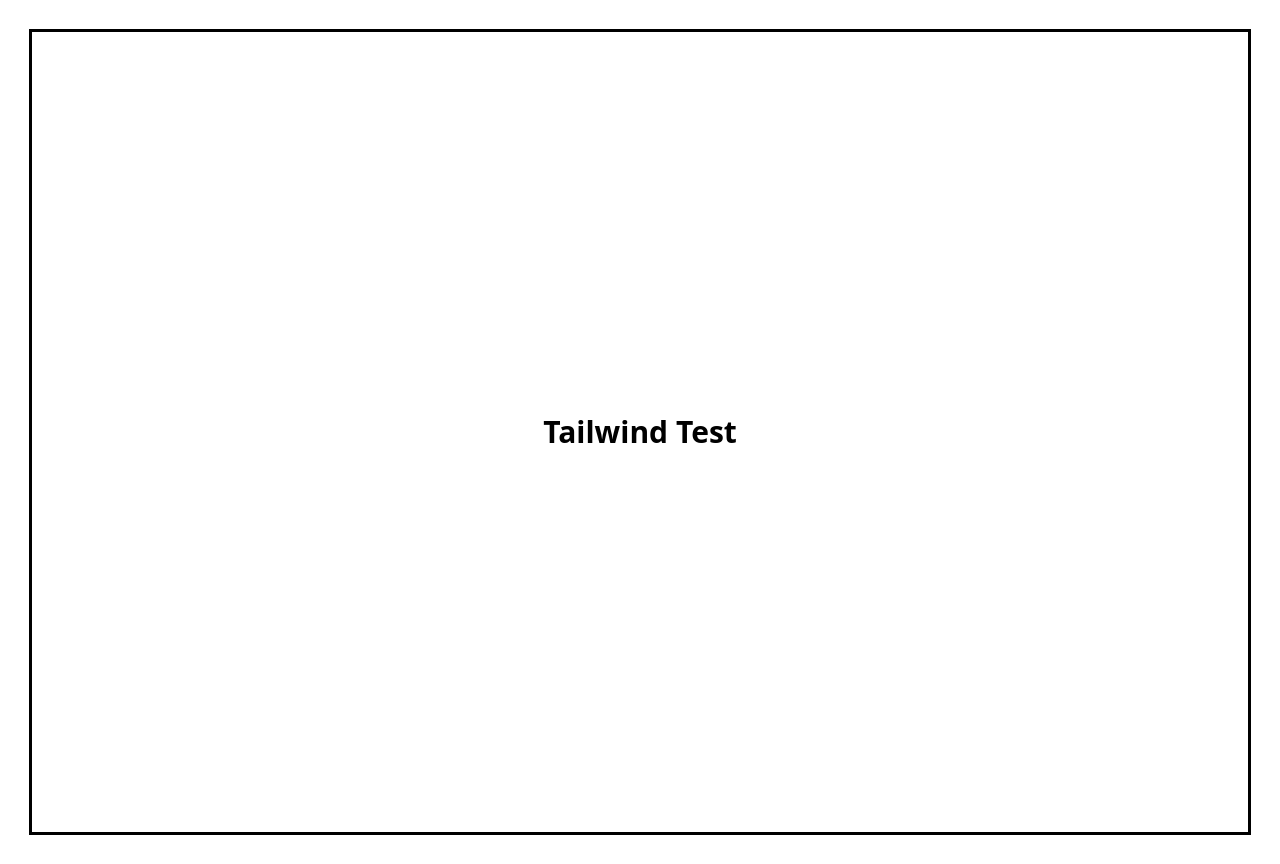
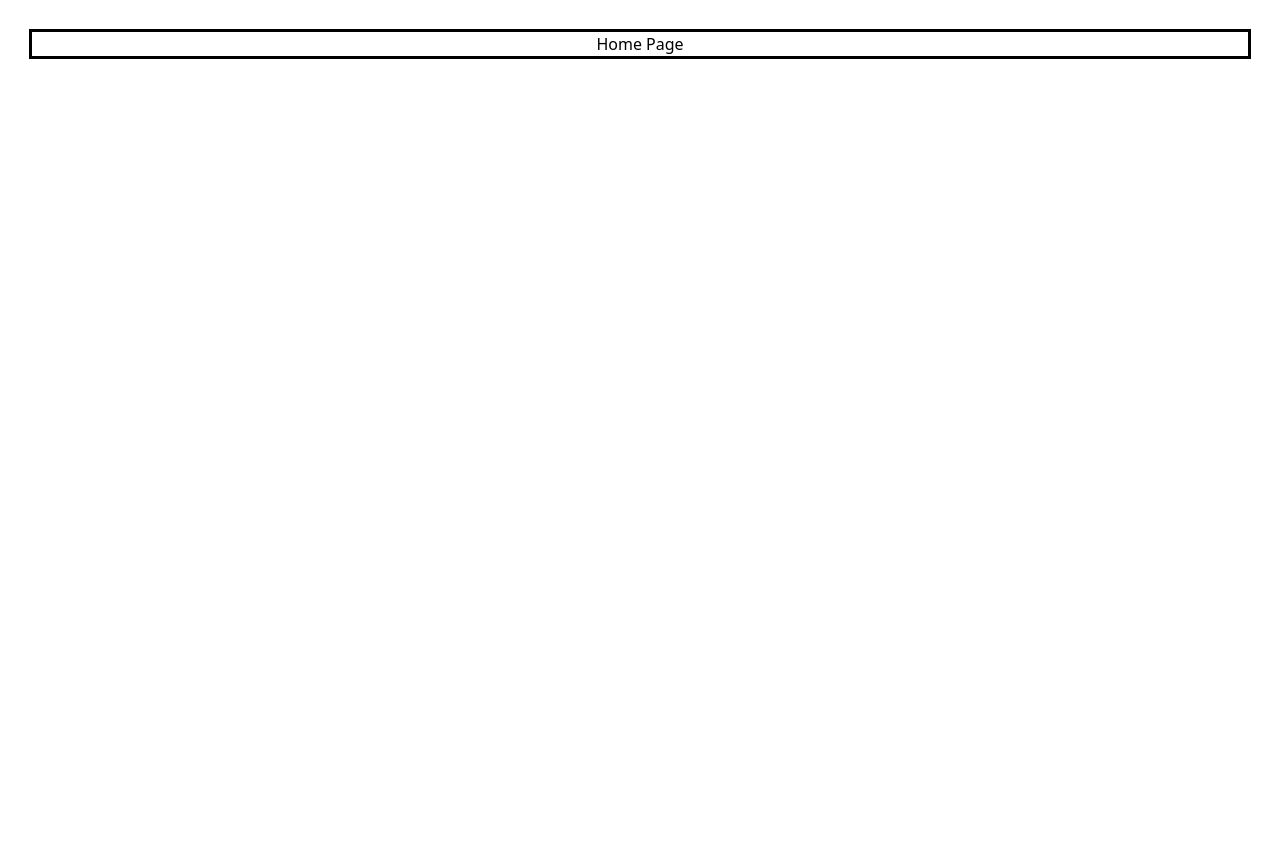
Before and after one commit to Sanid-Assara/event-scheduler, a React (Vite) app: page / in a window 1280 px wide. After the commit the page ends 800 px from the top, so only its background shows below. Built offline with nearby package versions, Linux system fonts and the light colour scheme.

Commit message:
Add basic routes paths.

```diff
--- a/src/App.jsx
+++ b/src/App.jsx
@@ -1,4 +1,10 @@
 import "./App.css";
+import Home from "./components/Home";
+import Event from "./components/Event";
+import Events from "./components/Events";
+import CreateEvent from "./components/CreateEvent";
+import SignIn from "./components/SignIn";
+import SignUp from "./components/SignUp";
 import {
   createBrowserRouter,
   createRoutesFromElements,
@@ -9,13 +15,20 @@
 } from "react-router-dom";
 
 function App() {
-  return (
-    <>
-      <p className="h-screen flex items-center justify-center text-3xl font-bold outline ">
-        Tailwind Test
-      </p>
-    </>
+  const router = createBrowserRouter(
+    createRoutesFromElements(
+      <Route path="/">
+        <Route index element={<Home />} />
+        <Route path="/create-event" element={<CreateEvent />} />
+        <Route path="/event" element={<Event />} />
+        <Route path="/events" element={<Events />} />
+        <Route path="/signin" element={<SignIn />} />
+        <Route path="/signup" element={<SignUp />} />
+      </Route>
+    )
   );
+
+  return <RouterProvider router={router} />;
 }
 
 export default App;
--- a/src/components/Card.jsx
+++ /dev/null
@@ -1,3 +0,0 @@
-export default function Card() {
-  return <p>Card Page</p>;
-}
--- a/src/components/Cards.jsx
+++ /dev/null
@@ -1,3 +0,0 @@
-export default function Cards() {
-  return <p>Cards Page</p>;
-}
--- /dev/null
+++ b/src/components/Event.jsx
@@ -0,0 +1,3 @@
+export default function Event() {
+  return <p>Event Page</p>;
+}
--- /dev/null
+++ b/src/components/Events.jsx
@@ -0,0 +1,3 @@
+export default function Events() {
+  return <p>Events Page</p>;
+}
--- a/src/components/Home.jsx
+++ b/src/components/Home.jsx
@@ -1,3 +1,3 @@
 export default function Home() {
-  return <p>Home Page</p>;
+  return <p className="outline">Home Page</p>;
 }
```
